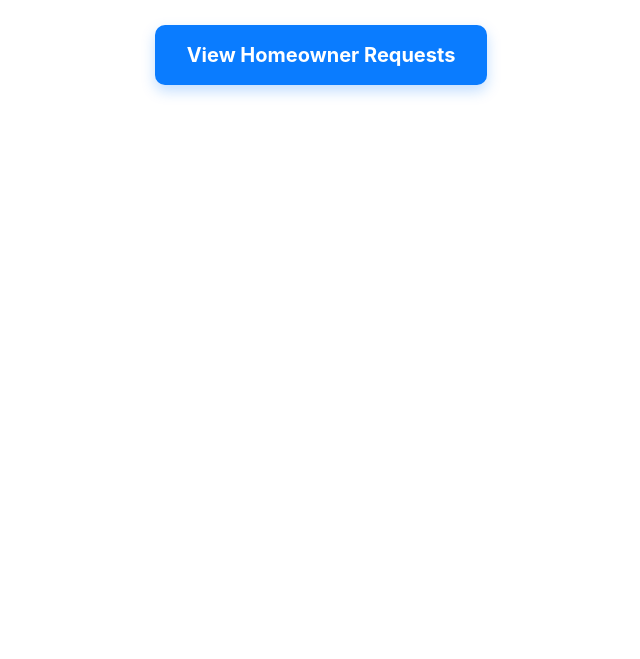
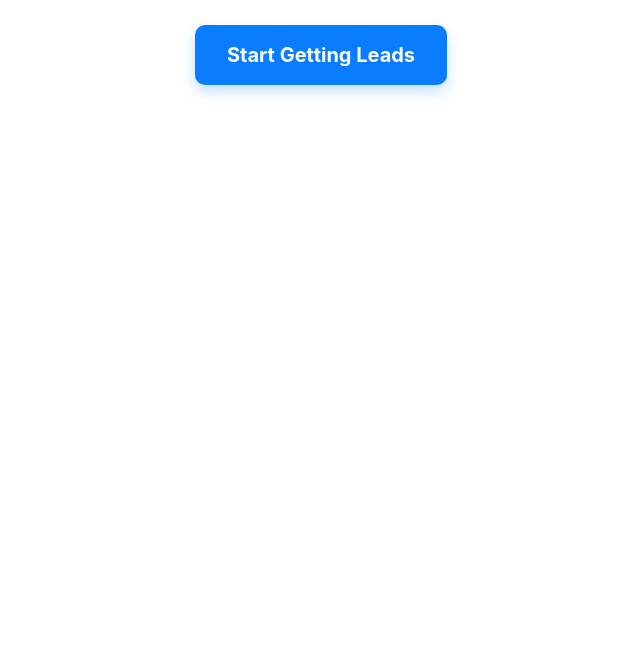
Before and after one commit to mmooshiri/hoyalistdownload, a website: page index.html in a window 1280 px wide. Shown: the part 141-800 px from the top of the page, without its empty margins (319-959 px from the left). Drawn offline with Linux system fonts and the light colour scheme.

Commit message:
updated on Jan 30th

```diff
--- a/index.html
+++ b/index.html
@@ -50,6 +50,6 @@
   <h1>Homeowners Are Looking for You</h1>
   <p>Get discovered by nearby homeowners searching for contractors.</p>
 
-  <a class="cta" href="/download">View Homeowner Requests</a>
+  <a class="cta" href="/download">Start Getting Leads</a>
 </body>
 </html>
```
